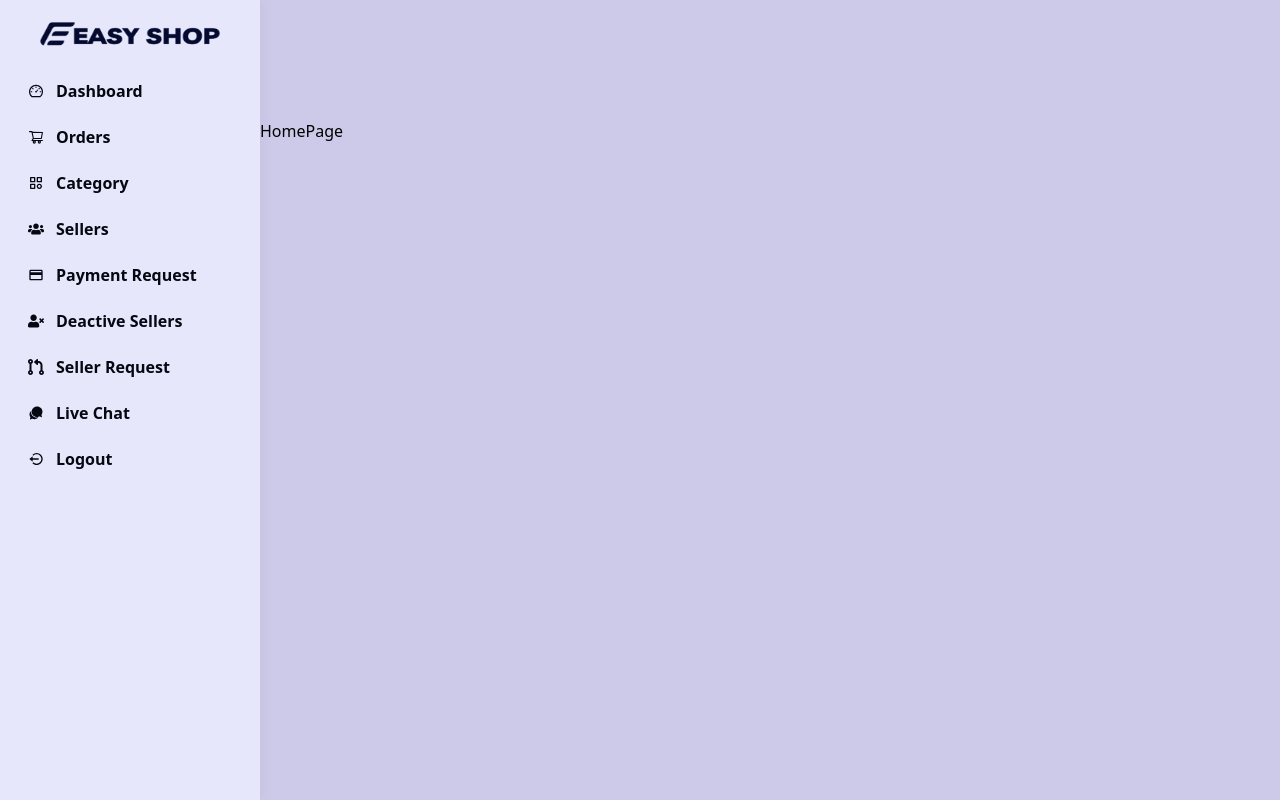
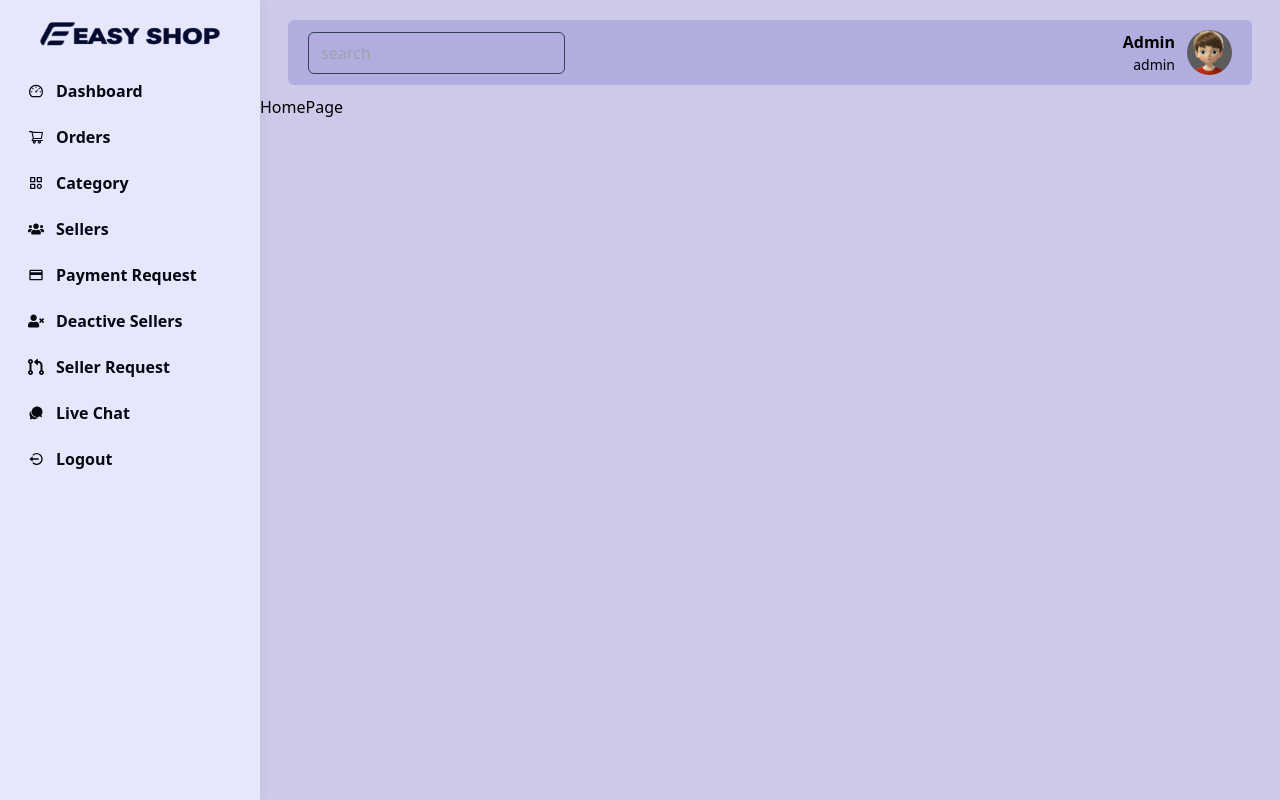
Before and after one commit to TomiSar/e-commerce-application, a React (Create React App) app in the folder dashboard/: page / in a window 1280 px wide. Built offline with nearby package versions, Linux system fonts and the light colour scheme.

Commit message:
Implemented Header Component for MainLayout.

```diff
--- a/dashboard/src/layout/Header.jsx
+++ b/dashboard/src/layout/Header.jsx
@@ -1,9 +1,48 @@
 import React from 'react';
+import { FaList } from 'react-icons/fa';
+// import { useSelector } from 'react-redux';
 
-const Header = () => {
+const Header = ({ showSidebar, setShowSidebar }) => {
+  // // TODO userInfo data will be used later on
+  // const { userInfo } = useSelector((state) => state.auth);
+
   return (
-    <div>
-      <h1>Header</h1>
+    <div className='fixed top-0 left-0 w-full py-5 px-2 lg:px-7 z-40'>
+      <div className='ml-0 lg:ml-[260px] rounded-md h-[65px] flex justify-between items-center bg-[#b1addf] px-5 transition-all'>
+        <div
+          onClick={() => setShowSidebar(!showSidebar)}
+          className='w-[35px] flex lg:hidden h-[35px] rounded-sm bg-indigo-500 shadow-lg hover:shadow-indigo-500/50 justify-center items-center cursor-pointer '
+        >
+          <span>
+            <FaList />
+          </span>
+        </div>
+
+        <div className='hidden md:block'>
+          <input
+            className='px-3 py-2 outline-none border bg-transparent border-slate-700 rounded-md text-[#423d72] focus:border-indigo-300 overflow-hidden'
+            type='text'
+            name='search'
+            placeholder='search'
+          />
+        </div>
+
+        <div className='flex justify-center items-center gap-8 relative'>
+          <div className='flex justify-center items-center'>
+            <div className='flex justify-center items-center gap-3'>
+              <div className='flex justify-center items-center flex-col text-end'>
+                <h2 className='text-md font-bold'>Admin</h2>
+                <span className='text-[14px] w-full font-normal'>admin</span>
+              </div>
+              <img
+                className='w-[45px] h-[45px] rounded-full overflow-hidden'
+                src='http://localhost:3000/images/admin.jpg'
+                alt=''
+              />
+            </div>
+          </div>
+        </div>
+      </div>
     </div>
   );
 };
--- a/dashboard/src/layout/MainLayout.jsx
+++ b/dashboard/src/layout/MainLayout.jsx
@@ -1,14 +1,15 @@
+import { useState } from 'react';
 import { Outlet } from 'react-router-dom';
 import Header from './Header';
 import Sidebar from './Sidebar';
 
 const MainLayout = () => {
-  console.log('Main Layout');
+  const [showSidebar, setShowSidebar] = useState(false);
 
   return (
     <div className='bg-[#cdcae9] w-full min-h-screen'>
-      <Header />
-      <Sidebar />
+      <Header showSidebar={showSidebar} setShowSidebar={setShowSidebar} />
+      <Sidebar showSidebar={showSidebar} setShowSidebar={setShowSidebar} />
       <div className='ml-0 lg:ml-[260px] pt-[95px] transition-all'>
         <Outlet />
       </div>
--- a/dashboard/src/layout/Sidebar.jsx
+++ b/dashboard/src/layout/Sidebar.jsx
@@ -3,7 +3,7 @@ import { Link, useLocation } from 'react-router-dom';
 import { getNav } from '../navigation/index';
 import { BiLogOutCircle } from 'react-icons/bi';
 
-const Sidebar = () => {
+const Sidebar = ({ showSidebar, setShowSidebar }) => {
   const { pathname } = useLocation();
   const [allNav, setAllNav] = useState([]);
 
@@ -14,9 +14,16 @@ const Sidebar = () => {
 
   return (
     <div>
-      <div></div>
       <div
-        className={`w-[260px] fixed bg-[#e6e7fb] z-50 top-0 h-screen shadow-[0_0_15px_0_rgb(34_41_47_/_5%)] transition-all`}
+        onClick={() => setShowSidebar(false)}
+        className={`fixed duration-200 ${
+          !showSidebar ? 'invisible' : 'visible'
+        } w-screen h-screen bg-[#8cbce780] top-0 left-0 z-10`}
+      ></div>
+      <div
+        className={`w-[260px] fixed bg-[#e6e7fb] z-50 top-0 h-screen shadow-[0_0_15px_0_rgb(34_41_47_/_5%)] transition-all ${
+          showSidebar ? 'left-0' : '-left-[260px] lg:left-0'
+        } `}
       >
         <div className='h-[70px] flex justify-center items-center'>
           <Link className='w-[180px] h-[50px]' to='/'>
```
